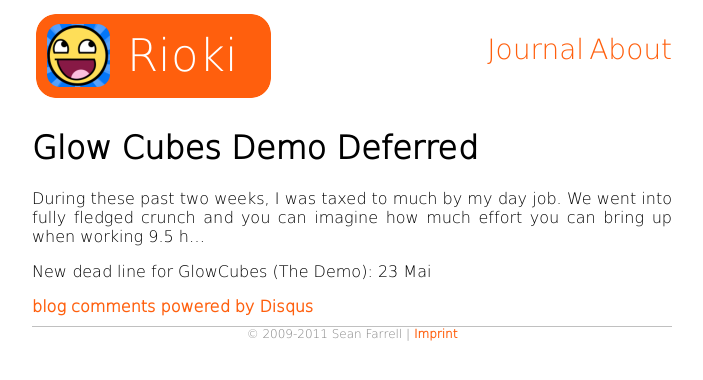
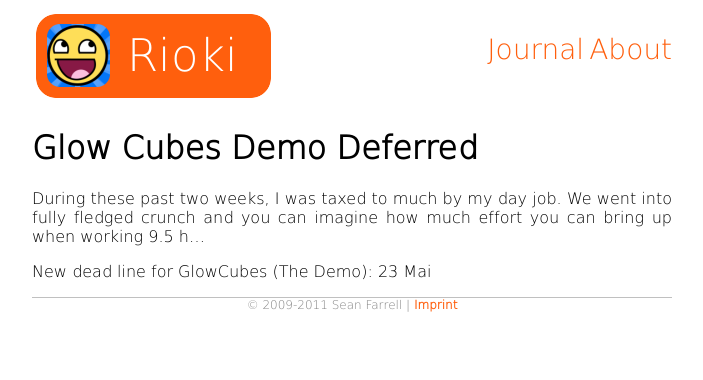
Before and after one commit to rioki/www.rioki.org, a Jekyll site: the page built from _posts/2010-04-30-cubes-defered.md, in a window 1280 px wide. Shown: the top 380 px of the page, without its empty margins (288-991 px from the left). Built offline with Jekyll 4.4.1, drawn with Linux system fonts in a browser that asks for light colours; Markdown is read by kramdown in place of the engine named in the settings; comment, search, counter and statistics services are not loaded; some of the changed lines change nothing that is shown.

Commit message:
Removes comments.
Closes #17

```diff
--- a/_layouts/post.html
+++ b/_layouts/post.html
@@ -4,19 +4,3 @@
 <div id="post">
 {{ content }}
 </div>
-
-<div id="disqus_thread"></div>
-<script type="text/javascript">
-    /*var disqus_developer = 1; */
-    var disqus_shortname = 'rioki';
-    var disqus_identifier = '{{ page.id | remove: '/'}}';
-    var disqus_url = '{{ site.url }}{{ page.url }}';
-
-    (function() {
-        var dsq = document.createElement('script'); dsq.type = 'text/javascript'; dsq.async = true;
-        dsq.src = 'http://' + disqus_shortname + '.disqus.com/embed.js';
-        (document.getElementsByTagName('head')[0] || document.getElementsByTagName('body')[0]).appendChild(dsq);
-    })();
-</script>
-<noscript>Please enable JavaScript to view the <a href="http://disqus.com/?ref_noscript">comments powered by Disqus.</a></noscript>
-<a href="http://disqus.com" class="dsq-brlink">blog comments powered by <span class="logo-disqus">Disqus</span></a>
```
